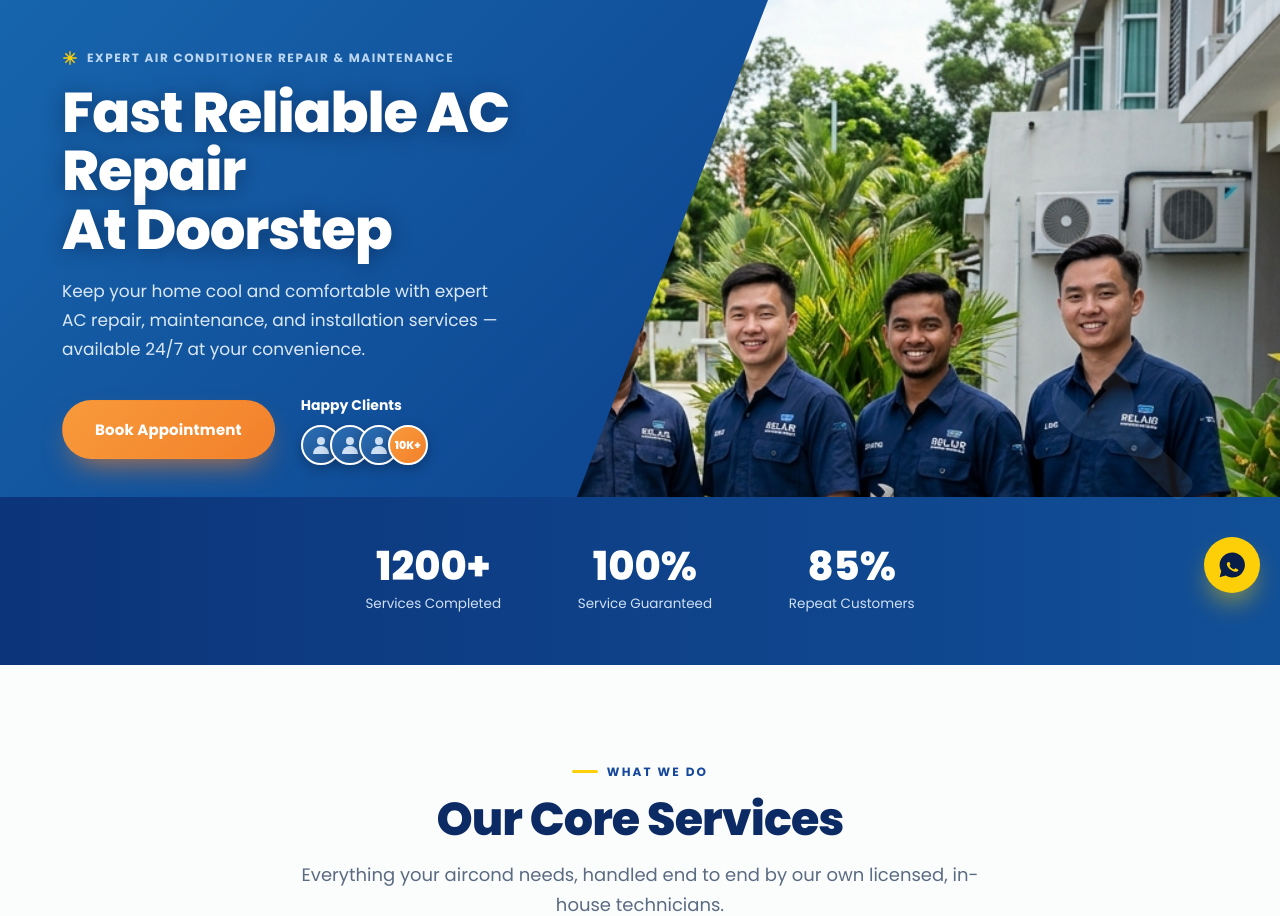
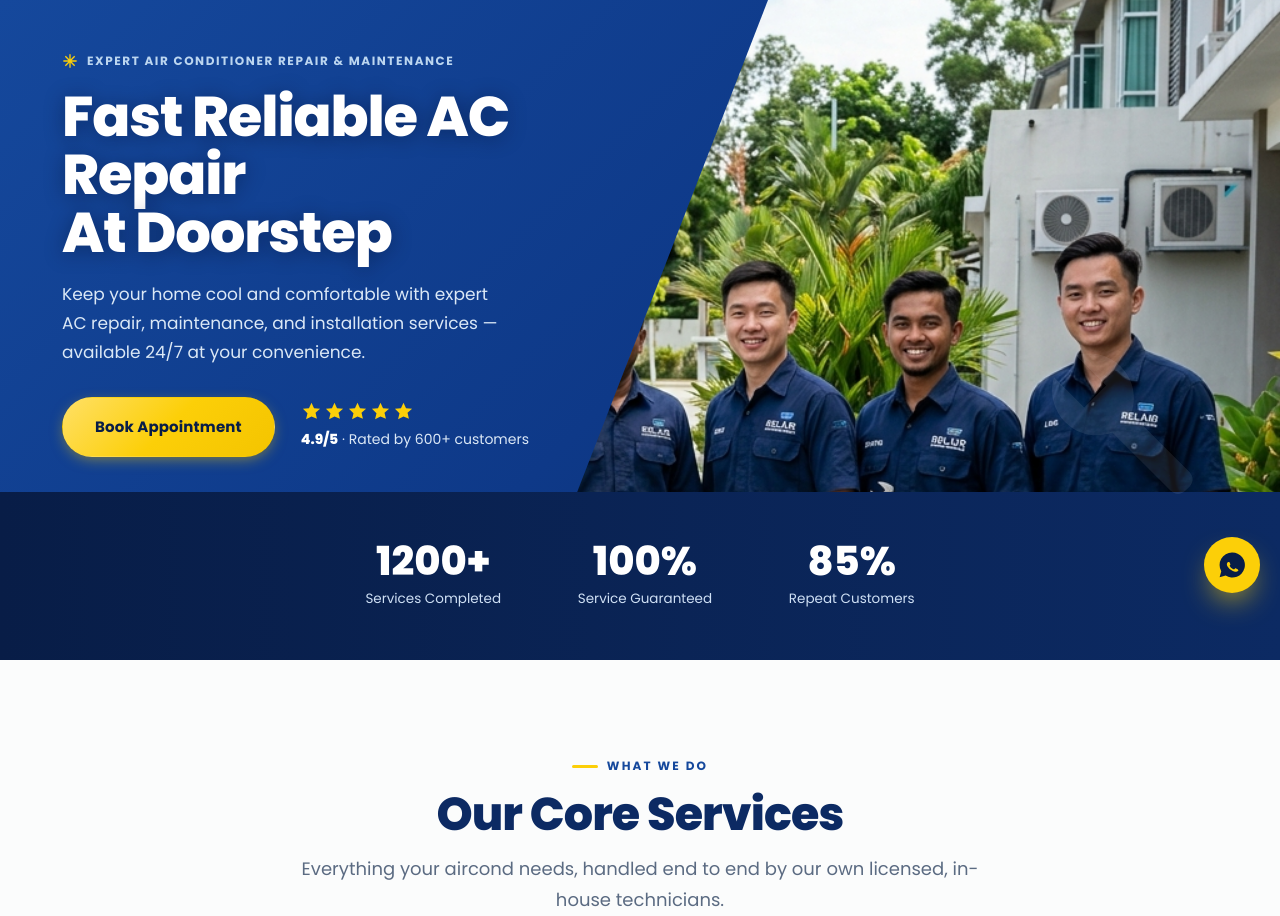
Before and after one commit to Shakeeb871/aircond-expert-site1, a PHP site: page / in a window 1280 px wide. Shown: the part 123-1039 px from the top of the page. Run offline with PHP 8.4, Linux system fonts and the light colour scheme.

Commit message:
Hero v2 in brand navy/yellow, rating instead of avatars, cache-bust logo
- Recolour the CoolFix-style hero to the site's navy/yellow theme
  (navy angled panel, navy stats band, yellow Book Appointment button)
- Replace the 'Happy Clients' avatar stack with a 4.9/5 star rating
- Add a ?v= cache-busting version to the logo in header and footer so
  the new logo.png is fetched instead of the 6-month cached copy

Co-Authored-By: Claude Opus 4.8 <noreply@anthropic.com>
Claude-Session: https://claude.ai/code/session_01CLX6TQRUuFvZ3dtFwzwxpW

```diff
--- a/assets/css/style.css
+++ b/assets/css/style.css
@@ -625,13 +625,13 @@ footer{background:var(--navy-ink);color:#a9c2e0;padding:66px 0 28px;font-size:14
 /* ============================================================
    HERO v2 — CoolFix-style (photo right, blue angled panel left)
    ============================================================ */
-.hero2{position:relative;overflow:hidden;background:#0E3E86;min-height:clamp(560px,64vw,660px)}
+.hero2{position:relative;overflow:hidden;background:var(--navy-deep);min-height:clamp(560px,64vw,660px)}
 .hero2-photo{position:absolute;inset:0;z-index:0;overflow:hidden;background:linear-gradient(150deg,#dbe7f6,#c2d6ee);display:flex;align-items:center;justify-content:center}
 .hero2-photo img{position:absolute;inset:0;width:100%;height:100%;object-fit:cover;object-position:72% 28%;z-index:1}
 .hero2-photo .phl{position:relative;z-index:0;display:flex;flex-direction:column;align-items:center;gap:7px;color:#7e96b6;font-family:var(--d);font-weight:600;font-size:12px;text-align:center;padding:14px}
 .hero2-photo .phl svg{width:30px;height:30px;opacity:.55}
-.hero2-overlay{position:absolute;inset:0;z-index:1;background:linear-gradient(135deg,#1765ad 0%,#0F4994 52%,#0E3E86 100%);clip-path:polygon(0 0,60% 0,40% 100%,0 100%)}
-.hero2-band{position:absolute;left:0;right:0;bottom:0;z-index:1;height:clamp(122px,18vw,168px);background:linear-gradient(90deg,#0C347A,#114f97)}
+.hero2-overlay{position:absolute;inset:0;z-index:1;background:linear-gradient(135deg,var(--navy-2) 0%,var(--navy) 52%,var(--navy-deep) 100%);clip-path:polygon(0 0,60% 0,40% 100%,0 100%)}
+.hero2-band{position:absolute;left:0;right:0;bottom:0;z-index:1;height:clamp(122px,18vw,168px);background:linear-gradient(90deg,var(--navy-ink),var(--navy-deep))}
 .hero2-deco{position:absolute;right:6%;bottom:21%;z-index:1;width:clamp(150px,20vw,250px);height:auto;color:#fff;opacity:.08;pointer-events:none}
 .hero2-wrap{position:relative;z-index:2;display:flex;align-items:center;min-height:clamp(560px,64vw,660px);padding-top:46px;padding-bottom:clamp(150px,20vw,200px)}
 .hero2-copy{max-width:520px;color:#fff}
@@ -640,16 +640,12 @@ footer{background:var(--navy-ink);color:#a9c2e0;padding:66px 0 28px;font-size:14
 .hero2-copy h1{font-size:clamp(34px,5vw,56px);line-height:1.04;color:#fff;letter-spacing:-.02em;text-shadow:0 2px 20px rgba(4,14,40,.4)}
 .hero2-copy p{font-size:17px;color:#dbe8f6;margin:18px 0 30px;max-width:42ch}
 .hero2-actions{display:flex;align-items:center;gap:26px;flex-wrap:wrap}
-.btn-orange{background:linear-gradient(135deg,#F89A3C,#F2802A);color:#fff;border-radius:999px;padding:16px 32px;box-shadow:0 14px 30px -12px rgba(242,128,42,.85)}
-.btn-orange::after{background:linear-gradient(135deg,#F2802A,#df6c18);border-radius:999px}
-.btn-orange:hover{color:#fff;box-shadow:0 18px 38px -12px rgba(242,128,42,1)}
-.happy{display:flex;flex-direction:column;gap:8px}
-.happy-lbl{font-family:var(--d);font-weight:700;font-size:14px;color:#fff}
-.avs{display:flex;align-items:center}
-.av{width:40px;height:40px;border-radius:50%;border:2px solid #fff;margin-left:-11px;display:flex;align-items:center;justify-content:center;overflow:hidden;background:linear-gradient(140deg,#2b6fb5,#1c4f8e);color:#cfe0f5;box-shadow:0 4px 12px rgba(0,0,0,.25)}
-.av:first-child{margin-left:0}
-.av svg{width:24px;height:24px}
-.av-num{background:linear-gradient(135deg,#F89A3C,#F2802A);color:#fff;font-family:var(--d);font-weight:800;font-size:11px}
+.hero2-cta{border-radius:999px;padding:16px 32px}
+.hero2-rating{display:flex;flex-direction:column;gap:6px}
+.hero2-rating .stars{display:inline-flex;gap:2px;color:var(--yellow)}
+.hero2-rating .stars svg{width:21px;height:21px;fill:currentColor}
+.hero2-rating .rate-txt{font-size:14px;color:#dbe8f6}
+.hero2-rating .rate-txt b{font-family:var(--d);font-weight:800;color:#fff}
 .hero2-stats{position:absolute;left:0;right:0;bottom:0;z-index:2;height:clamp(122px,18vw,168px);display:flex;align-items:center}
 .hero2-stats .wrap{display:flex;justify-content:center;align-items:center;gap:clamp(28px,6vw,86px);text-align:center;width:100%}
 .h2s b{font-family:var(--d);font-weight:800;font-size:clamp(26px,3.4vw,40px);color:#fff;display:block;line-height:1}
@@ -657,13 +653,13 @@ footer{background:var(--navy-ink);color:#a9c2e0;padding:66px 0 28px;font-size:14
 
 @media(max-width:900px){
   .hero2{min-height:auto}
-  .hero2-overlay{clip-path:none;background:linear-gradient(165deg,rgba(23,101,173,.92),rgba(14,62,134,.97))}
+  .hero2-overlay{clip-path:none;background:linear-gradient(165deg,rgba(14,57,136,.92),rgba(8,29,71,.97))}
   .hero2-band{display:none}
   .hero2-deco{display:none}
   .hero2-wrap{min-height:auto;display:block;padding-top:48px;padding-bottom:40px}
   .hero2-copy{max-width:none}
   .hero2-photo img{object-position:center}
-  .hero2-stats{position:static;height:auto;background:linear-gradient(90deg,#0C347A,#114f97);padding:24px 0}
+  .hero2-stats{position:static;height:auto;background:linear-gradient(90deg,var(--navy-ink),var(--navy-deep));padding:24px 0}
   .hero2-stats .wrap{flex-wrap:wrap;gap:22px 30px}
 }
 @media(max-width:560px){
--- a/inc/footer.php
+++ b/inc/footer.php
@@ -14,7 +14,7 @@
   <div class="wrap">
     <div class="fgrid">
       <div class="fb">
-        <a href="/" class="brand"><img src="/assets/img/logo.png" alt="Aiqon Quick Cool – 24-Hour Aircond Service" class="brand-logo brand-logo-footer"></a>
+        <a href="/" class="brand"><img src="/assets/img/logo.png?v=<?= $logov ?? '1' ?>" alt="Aiqon Quick Cool – 24-Hour Aircond Service" class="brand-logo brand-logo-footer"></a>
         <p>Licensed 24-hour aircond service, repair and installation across the Klang Valley. Published pricing, real warranties, fast WhatsApp reply.</p>
         <div class="fcontact">
           <div><svg viewBox="0 0 24 24" fill="none" stroke="currentColor" stroke-width="2"><path d="M22 16.9v3a2 2 0 01-2.2 2 19.8 19.8 0 01-8.6-3 19.5 19.5 0 01-6-6 19.8 19.8 0 01-3-8.7A2 2 0 014.1 2h3a2 2 0 012 1.7c.1 1 .4 2 .7 2.9a2 2 0 01-.5 2.1L8.1 9.9a16 16 0 006 6l1.2-1.2a2 2 0 012.1-.5c.9.3 1.9.6 2.9.7a2 2 0 011.7 2z"/></svg> <a href="tel:+60123456789">+60 12-345 6789</a></div>
--- a/inc/header.php
+++ b/inc/header.php
@@ -9,6 +9,7 @@ if (!isset($page_desc))  $page_desc  = 'Licensed 24-hour aircond service, repair
 if (!isset($active))     $active     = '';
 if (!isset($canonical))  $canonical  = '';
 $cssv = @filemtime(__DIR__ . '/../assets/css/style.css') ?: '1';
+$logov = @filemtime(__DIR__ . '/../assets/img/logo.png') ?: '1';
 function nav_active($k){ global $active; return $active === $k ? ' active' : ''; }
 ?>
 <!DOCTYPE html>
@@ -24,7 +25,7 @@ function nav_active($k){ global $active; return $active === $k ? ' active' : '';
 <meta property="og:description" content="<?= htmlspecialchars($page_desc) ?>">
 <meta property="og:type" content="website">
 <meta property="og:image" content="<?= $site_url ?>/assets/img/logo.png">
-<link rel="icon" href="/assets/img/logo.png" sizes="any">
+<link rel="icon" href="/assets/img/logo.png?v=<?= $logov ?>" sizes="any">
 <link rel="preconnect" href="https://fonts.googleapis.com">
 <link rel="preconnect" href="https://fonts.gstatic.com" crossorigin>
 <link href="https://fonts.googleapis.com/css2?family=Poppins:wght@400;500;600;700;800&display=swap" rel="stylesheet">
@@ -44,7 +45,7 @@ function nav_active($k){ global $active; return $active === $k ? ' active' : '';
 <header class="hd" id="hd">
   <div class="wrap nav">
     <a href="/" class="brand">
-      <img src="/assets/img/logo.png" alt="Aiqon Quick Cool – 24-Hour Aircond Service" class="brand-logo">
+      <img src="/assets/img/logo.png?v=<?= $logov ?>" alt="Aiqon Quick Cool – 24-Hour Aircond Service" class="brand-logo">
     </a>
     <nav class="menu" id="menu">
       <div class="menu-head"><span class="menu-title">Menu</span><button class="menu-close" id="menuClose" aria-label="Close menu"><svg viewBox="0 0 24 24" fill="none" stroke="currentColor" stroke-width="2.2" stroke-linecap="round"><path d="M6 6l12 12M18 6L6 18"/></svg></button></div>
--- a/index.php
+++ b/index.php
@@ -21,15 +21,10 @@ include __DIR__.'/inc/header.php';
       <h1>Fast Reliable AC Repair<br>at Doorstep</h1>
       <p>Keep your home cool and comfortable with expert AC repair, maintenance, and installation services &mdash; available 24/7 at your convenience.</p>
       <div class="hero2-actions">
-        <a href="https://wa.me/60123456789" class="btn btn-orange"><span class="btn-txt">Book Appointment</span></a>
-        <div class="happy">
-          <span class="happy-lbl">Happy Clients</span>
-          <div class="avs">
-            <span class="av"><svg viewBox="0 0 24 24" fill="currentColor"><circle cx="12" cy="8" r="4"/><path d="M4 21a8 8 0 0116 0z"/></svg></span>
-            <span class="av"><svg viewBox="0 0 24 24" fill="currentColor"><circle cx="12" cy="8" r="4"/><path d="M4 21a8 8 0 0116 0z"/></svg></span>
-            <span class="av"><svg viewBox="0 0 24 24" fill="currentColor"><circle cx="12" cy="8" r="4"/><path d="M4 21a8 8 0 0116 0z"/></svg></span>
-            <span class="av av-num">10K+</span>
-          </div>
+        <a href="https://wa.me/60123456789" class="btn btn-y hero2-cta"><span class="btn-txt">Book Appointment</span></a>
+        <div class="hero2-rating">
+          <span class="stars"><svg viewBox="0 0 24 24"><path d="M12 2l2.9 6.3 6.9.6-5.2 4.6 1.6 6.8L12 17.8 5.8 20.9l1.6-6.8L2.2 8.9l6.9-.6z"/></svg><svg viewBox="0 0 24 24"><path d="M12 2l2.9 6.3 6.9.6-5.2 4.6 1.6 6.8L12 17.8 5.8 20.9l1.6-6.8L2.2 8.9l6.9-.6z"/></svg><svg viewBox="0 0 24 24"><path d="M12 2l2.9 6.3 6.9.6-5.2 4.6 1.6 6.8L12 17.8 5.8 20.9l1.6-6.8L2.2 8.9l6.9-.6z"/></svg><svg viewBox="0 0 24 24"><path d="M12 2l2.9 6.3 6.9.6-5.2 4.6 1.6 6.8L12 17.8 5.8 20.9l1.6-6.8L2.2 8.9l6.9-.6z"/></svg><svg viewBox="0 0 24 24"><path d="M12 2l2.9 6.3 6.9.6-5.2 4.6 1.6 6.8L12 17.8 5.8 20.9l1.6-6.8L2.2 8.9l6.9-.6z"/></svg></span>
+          <span class="rate-txt"><b>4.9/5</b> &middot; Rated by 600+ customers</span>
         </div>
       </div>
     </div>
```
